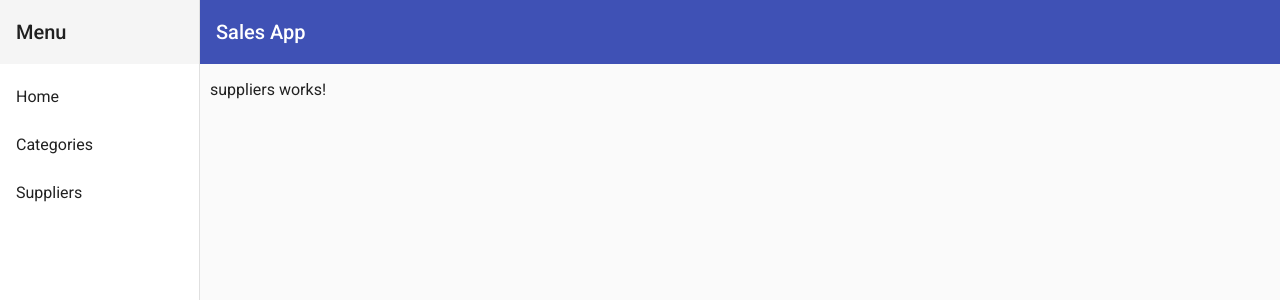
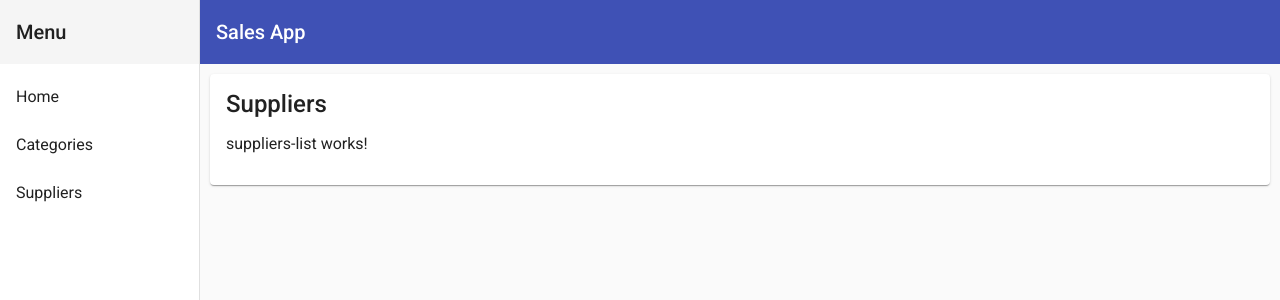
Before and after one commit to danielschmitz/my-sales-aapp, an Angular app: page /suppliers in a window 1280 px wide. Shown: the top 300 px of the page. Built offline with nearby package versions, Linux system fonts and the light colour scheme.

Commit message:
Include supplier list as default sub route

```diff
--- a/src/app/suppliers/suppliers.component.html
+++ b/src/app/suppliers/suppliers.component.html
@@ -1 +1,6 @@
-<p>suppliers works!</p>
+<mat-card>
+    <mat-card-title>
+        Suppliers
+    </mat-card-title>
+    <router-outlet></router-outlet>
+</mat-card>
```
Also changed, not shown: src/app/app-routing.module.ts (+13 -3 lines).
